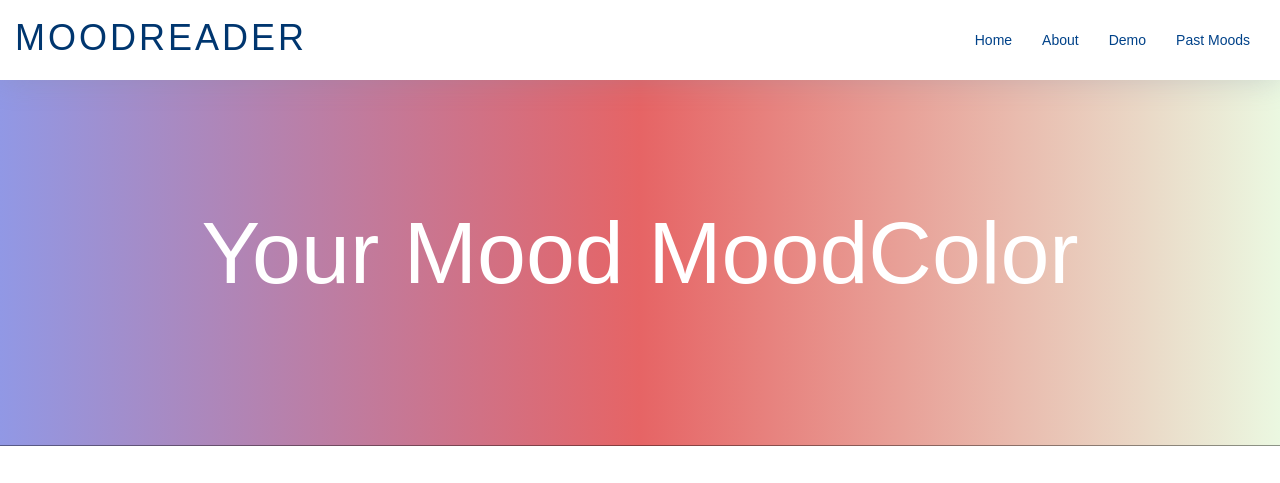
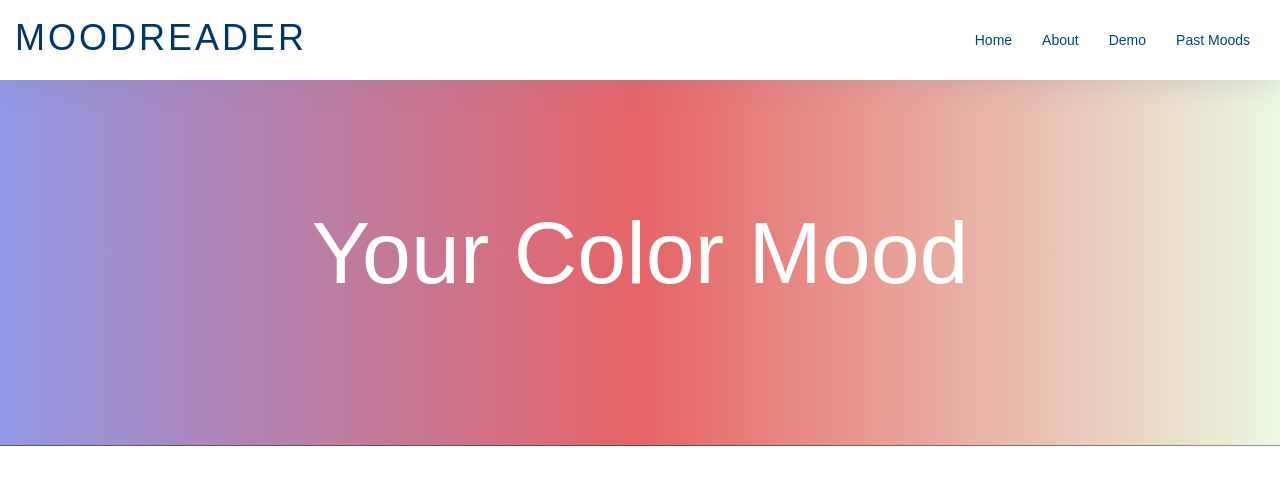
Before and after one commit to DeltaV93/python-moodreader, a Django app: page /mood/1/ in a window 1280 px wide. Shown: the top 483 px of the page. Run offline with Django 3.2, Linux system fonts and the light colour scheme; data comes from the database, SQL or seed files in the repository; some libraries are stand-ins or nearby versions; some web fonts are replaced.

Commit message:
Fixed typo

```diff
--- a/generator/templates/generator/detail_mood.html
+++ b/generator/templates/generator/detail_mood.html
@@ -5,7 +5,7 @@
 {% block content %}
     <section id="intro" class="mood-color mb-0"
              style="background-image: linear-gradient(to right, {{ entry.gradient_color_stop_1 }}, {{ entry.gradient_color_stop_2 }}, {{ entry.gradient_color_stop_3 }});">
-       <h1 class="display-2 container mood-color--label text-center text-white">Your Mood MoodColor</h1>
+       <h1 class="display-2 container mood-color--label text-center text-white">Your Color Mood</h1>
     </section>
     <section id="about" class="container">
         <div class="row">
```
